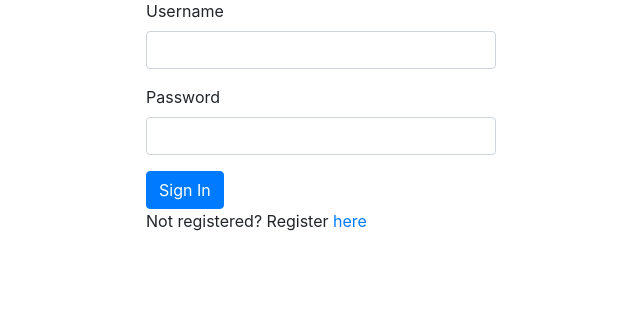
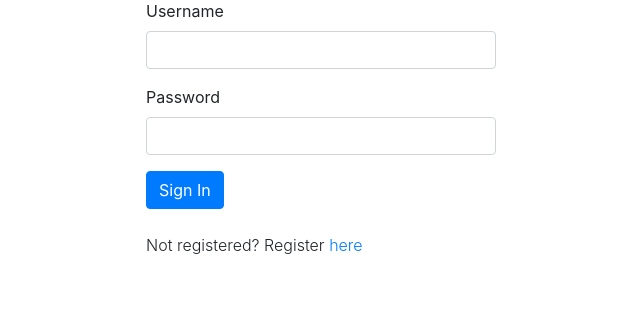
Before and after one commit to corey-fontenot/kc_house_prediction, a Flask app: page /login in a window 1280 px wide. Shown: the part 137-459 px from the top of the page, without its empty margins (319-959 px from the left). Run offline with Flask 2, Linux system fonts and the light colour scheme; some libraries are stand-ins or nearby versions.

Commit message:
Add styling

```diff
--- a/app/templates/login.html
+++ b/app/templates/login.html
@@ -23,7 +23,8 @@
                 </div>
                 {{ form.submit(class_="btn btn-primary") }}
             </form>
-            <p>
+            <br>
+            <p class="font-weight-light">
             Not registered? Register <a href="{{ url_for('register') }}">here</a>
             </p>
         </div>
```
